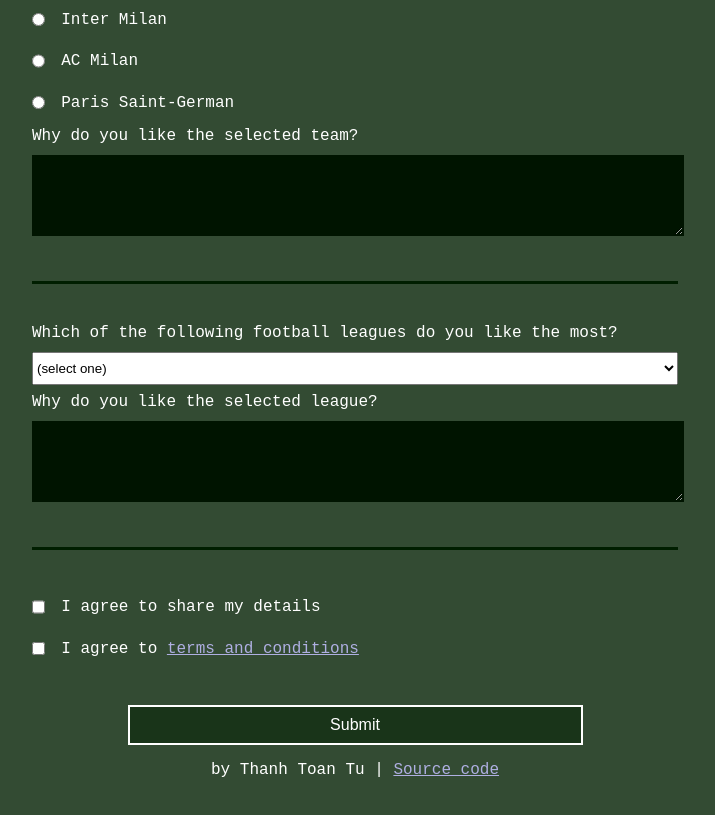
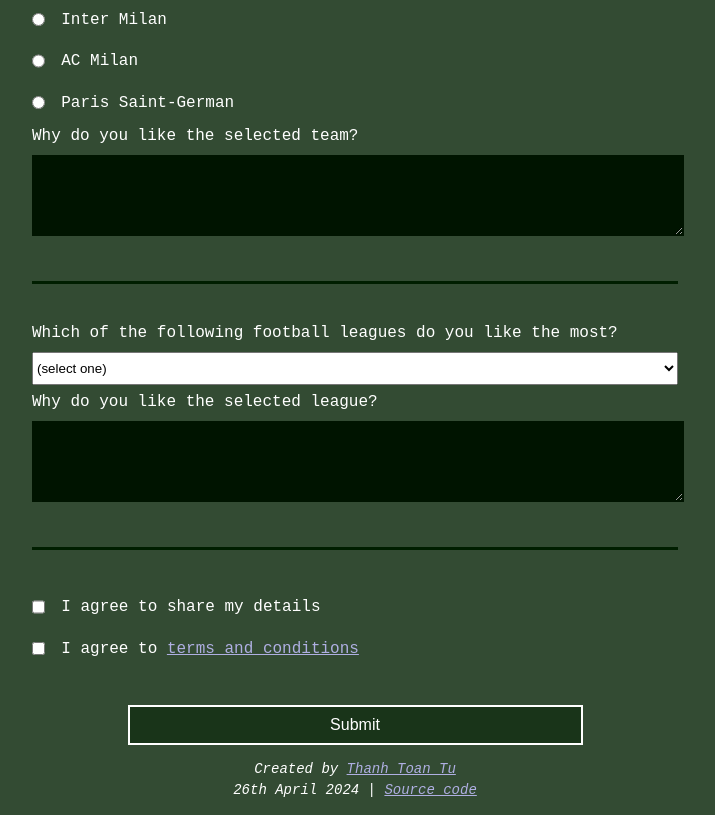
Before and after one commit to ToanThanhTu/SurveyForm, a plain HTML site: page index.html in a window 1280 px wide. Shown: the part 765-1580 px from the top of the page, without its empty margins (285-1000 px from the left). Before the commit the page ends 1544 px from the top, so only its background shows below. Drawn offline with Linux system fonts and the light colour scheme.

Commit message:
minor fix to footer content and styling

```diff
--- a/index.html
+++ b/index.html
@@ -126,7 +126,8 @@
   </form>
   <!-- Footer section (currently empty) -->
   <footer>
-    <p>by Thanh Toan Tu | <a href="https://github.com/ToanThanhTu/SurveyForm">Source code</a></p>
+    <p>Created by <a href="https://github.com/ToanThanhTu">Thanh Toan Tu</a></p>
+    <p>26th April 2024 | <a href="https://github.com/ToanThanhTu/SurveyForm">Source code</a></p>
   </footer>
 </body>
 
--- a/styles.css
+++ b/styles.css
@@ -88,3 +88,13 @@ legend {
   padding-top: 2em;
   margin-bottom: -2em;
 }
+
+/* Footer styling */
+footer {
+  bottom: 0;
+  text-align: center;
+  padding: 0.5em 0;
+  font-size: 14px;
+  font-style: italic;
+  line-height: 0.5;
+}
```
